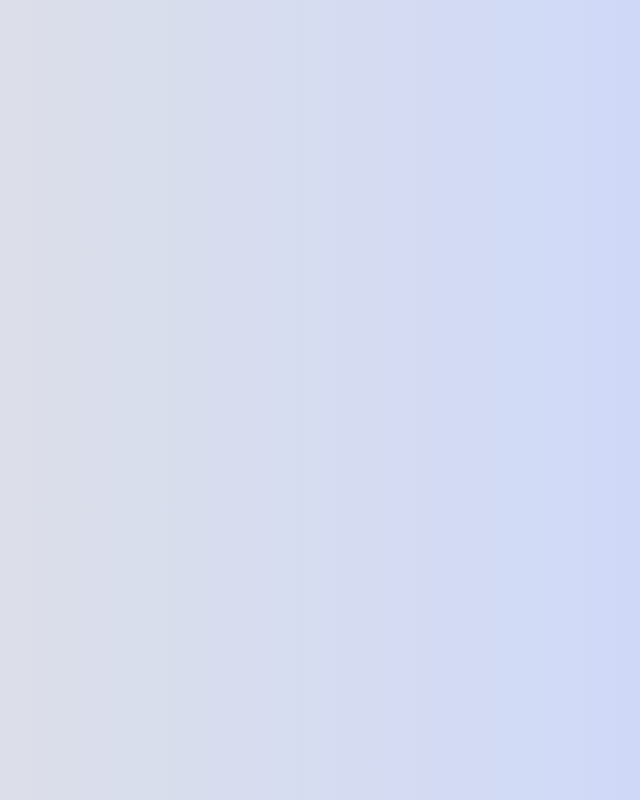
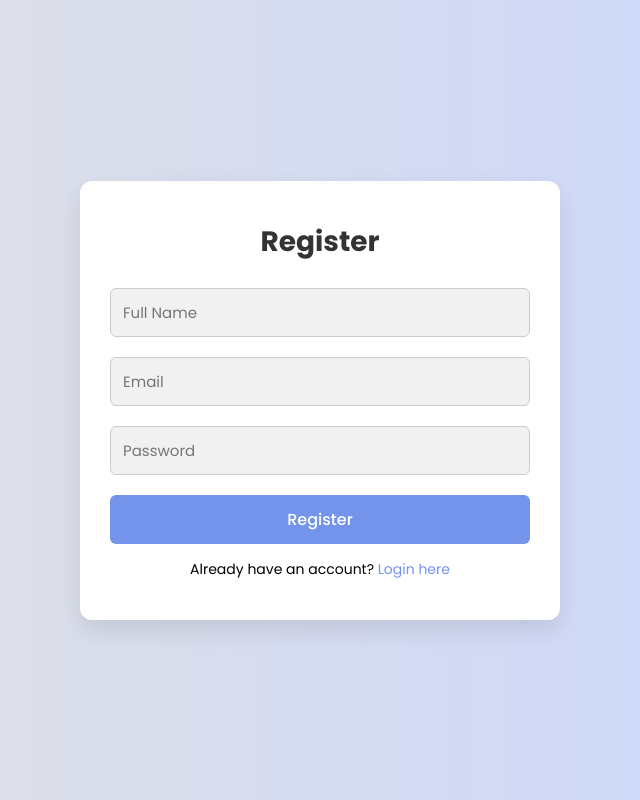
Before and after one commit to anjalybeshari/novaweb, an Angular app in the folder frontend-app/: page /register in a window 1280 px wide. Before the commit this address led to /. Shown: the whole page, without its empty margins (320-960 px from the left). Built offline with nearby package versions, Linux system fonts and the light colour scheme.

Commit message:
krijimi i komponentit register

```diff
--- a/frontend-app/src/app/app.routes.ts
+++ b/frontend-app/src/app/app.routes.ts
@@ -1,7 +1,9 @@
 import { Routes } from '@angular/router';
 import { LoginComponent } from './login/login.component';
+import { RegisterComponent } from './register/register.component';
 
 export const routes: Routes = [
   { path: '', redirectTo: 'login', pathMatch: 'full' },
   { path: 'login', component: LoginComponent },
+  {path:'register',component:RegisterComponent}
 ];
--- /dev/null
+++ b/frontend-app/src/app/register/register.component.html
@@ -0,0 +1,41 @@
+<div class="container">
+  <div class="form-box">
+    <form (ngSubmit)="register()" #regForm="ngForm">
+      <h2>Register</h2>
+
+      <p class="error-message"   *ngIf="errorMessage">{{ errorMessage }}</p>
+      <p class="success-message" *ngIf="successMessage">{{ successMessage }}</p>
+
+      <input
+        type="text"
+        name="name"
+        [(ngModel)]="name"
+        placeholder="Full Name"
+        required
+      />
+
+      <input
+        type="email"
+        name="email"
+        [(ngModel)]="email"
+        placeholder="Email"
+        required
+      />
+
+      <input
+        type="password"
+        name="password"
+        [(ngModel)]="password"
+        placeholder="Password"
+        required
+      />
+
+      <button type="submit" [disabled]="regForm.invalid">Register</button>
+
+      <p>
+        Already have an account?
+        <a routerLink="/login">Login here</a>
+      </p>
+    </form>
+  </div>
+</div>
--- /dev/null
+++ b/frontend-app/src/app/register/register.component.ts
@@ -0,0 +1,44 @@
+import { Component } from '@angular/core';
+import { HttpClient } from '@angular/common/http';
+import { Router } from '@angular/router';
+import { CommonModule } from '@angular/common';
+import { FormsModule } from '@angular/forms';
+
+@Component({
+  selector: 'app-register',
+  standalone: true,
+  imports: [CommonModule, FormsModule],
+  templateUrl: './register.component.html',
+  styleUrls: ['./register.component.css']
+})
+export class RegisterComponent {
+  name = '';
+  email = '';
+  password = '';
+  errorMessage = '';
+  successMessage = '';
+
+  constructor(private http: HttpClient, private router: Router) {}
+
+  register() {
+    this.errorMessage = this.successMessage = '';
+
+    this.http.post<any>(
+      'http://localhost:8000/api/register.php',
+      { name: this.name, email: this.email, password: this.password }
+    ).subscribe({
+      next: res => {
+        if (res.status === 'success') {
+          this.successMessage = 'Registration successful! Redirecting to login…';
+          // after a short delay, go to login
+          setTimeout(() => this.router.navigate(['/login']), 1500);
+        } else {
+          this.errorMessage = res.message;
+        }
+      },
+      error: () => {
+        this.errorMessage = 'Server error during registration.';
+      }
+    });
+  }
+}
```
Also changed, not shown: frontend-app/src/app/register/register.component.css (added), 1 other file (tests, documents, lock files or other folders).
